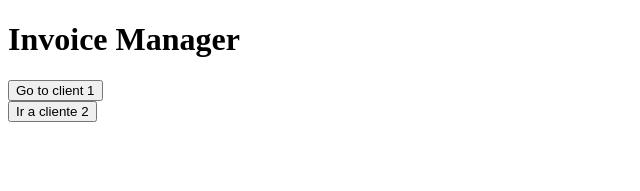
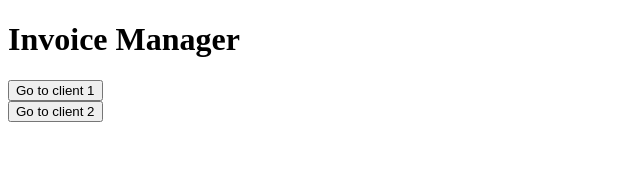
Before and after one commit to ahmedkhan1/angular-signal-example, an Angular app: page / in a window 1280 px wide. Shown: the top 191 px of the page, without its empty margins (0-640 px from the left). Built offline with nearby package versions, Linux system fonts and the light colour scheme.

Commit message:
Changed Button 2 text

```diff
--- a/src/components/client-list/client-list.component.html
+++ b/src/components/client-list/client-list.component.html
@@ -3,6 +3,6 @@
       <button type="button" class="btn btn-link" (click)='goToClient(1)'>Go to client 1</button>
   </div>
   <div class='item-container list-group-item'>
-     <button type="button" class="btn btn-link" (click)='goToClient(2)'>Ir a cliente 2</button>
+     <button type="button" class="btn btn-link" (click)='goToClient(2)'>Go to client 2</button>
   </div>
 </div>
```
